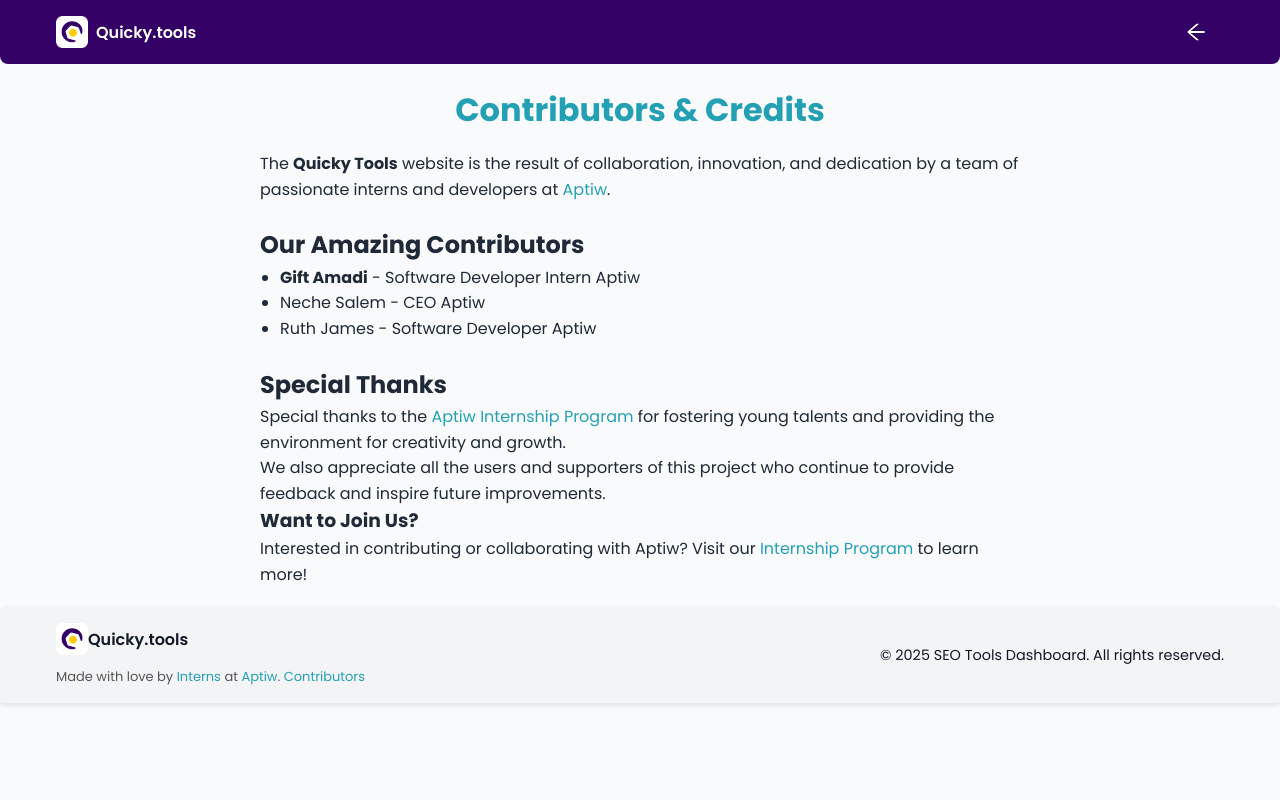
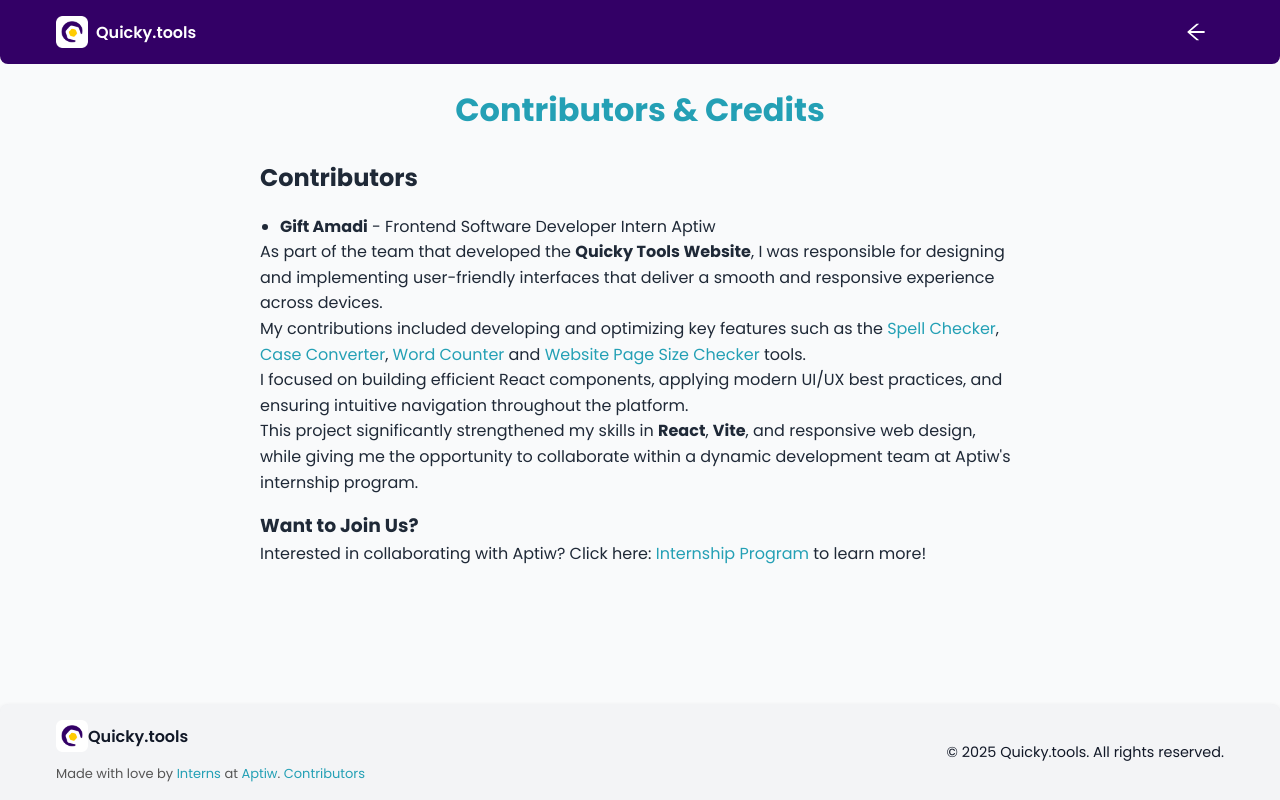
Before and after one commit to valuedgift/tools-webste-correct, a React (Vite) app: page /contributors in a window 1280 px wide. Built offline with nearby package versions, Linux system fonts and the light colour scheme.

Commit message:
fourth commit

```diff
--- a/src/components/Footer.jsx
+++ b/src/components/Footer.jsx
@@ -1,4 +1,6 @@
 // File: src/components/Footer.jsx
+import { Link } from 'react-router-dom';
+
 const Footer = () => (
   <footer className="footer">
     <div className="container footer-content">
@@ -14,11 +16,12 @@
           <a href="https://aptiw.com/internship" target="_blank" rel="noopener noreferrer">Interns</a>{' '}
           at{' '}
           <a href="https://aptiw.com" target="_blank" rel="noopener noreferrer">Aptiw</a>.{' '}
-          <a href="/contributors" target="_blank" rel="noopener noreferrer">Contributors</a>
+          <Link to="/contributors">Contributors</Link>
+          {/* <a href="/contributors" target="_blank" rel="noopener noreferrer">Contributors</a> */}
         </p>
       </div>
 
-      <p>&copy; {new Date().getFullYear()} SEO Tools Dashboard. All rights reserved.</p>
+      <p>&copy; {new Date().getFullYear()} Quicky.tools. All rights reserved.</p>
 
     </div>
   </footer>
--- a/src/index.css
+++ b/src/index.css
@@ -198,6 +198,10 @@
   margin: 0 auto;
 }
 
+.flex-grow {
+  min-height: calc(100vh - 160px);
+}
+
 .container {
   max-width: 1200px;
   margin: 0 auto;
--- a/src/pages/Contributors.css
+++ b/src/pages/Contributors.css
@@ -11,6 +11,10 @@
   color: #24a0b5;
 }
 
+h2:first-of-type {
+  margin-bottom: 1rem;
+}
+
 .contributors-page h2 {
   font-size: 1.5rem;
   margin-top: 1.5rem;
@@ -22,6 +26,10 @@
   padding-left: 20px;
 }
 
+/* .contributors-page p {
+  margin-top: 10px;
+} */
+
 .contributors-page a {
   color: #24a0b5;
   text-decoration: none;
@@ -30,3 +38,7 @@
 .contributors-page a:hover {
   text-decoration: underline;
 }
+
+h3 {
+  margin-top: 1rem;
+}
--- a/src/pages/Contributors.jsx
+++ b/src/pages/Contributors.jsx
@@ -1,33 +1,36 @@
 import './Contributors.css';
+import { Link } from 'react-router-dom';
+
 
 const Contributors = () => {
   return (
     <div className="contributors-page">
       <h1>Contributors & Credits</h1>
 
-      <p>
-        The <strong>Quicky Tools</strong> website is the result of collaboration, innovation, and dedication by a team of passionate interns and developers at <a href="https://aptiw.com" target="_blank" rel="noopener noreferrer">Aptiw</a>.
-      </p>
-
-      <h2>Our Amazing Contributors</h2>
+      <h2>Contributors</h2>
       <ul>
-        <li><strong>Gift Amadi</strong> - Software Developer Intern Aptiw</li>
-        <li>Neche Salem - CEO Aptiw</li>
-        <li>Ruth James - Software Developer Aptiw</li>
+        <li><strong>Gift Amadi</strong> - Frontend Software Developer Intern Aptiw</li>
       </ul>
 
-      <h2>Special Thanks</h2>
       <p>
-        Special thanks to the <a href="https://aptiw.com/internship" target="_blank" rel="noopener noreferrer">Aptiw Internship Program</a> for fostering young talents and providing the environment for creativity and growth.
+        As part of the team that developed the <strong>Quicky Tools Website</strong>, I was responsible for designing and implementing user-friendly interfaces that deliver a smooth and responsive experience across devices.
       </p>
 
       <p>
-        We also appreciate all the users and supporters of this project who continue to provide feedback and inspire future improvements.
+        My contributions included developing and optimizing key features such as the{' '}
+        <Link to="/spell-checker">Spell Checker</Link>,{' '}
+        <Link to="/case-converter">Case Converter</Link>,{' '}
+        <Link to="/word-counter">Word Counter</Link> and{' '}
+        <Link to="/page-size-checker">Website Page Size Checker</Link> tools.
       </p>
+
+      <p>I focused on building efficient React components, applying modern UI/UX best practices, and ensuring intuitive navigation throughout the platform.</p>
+
+      <p>This project significantly strengthened my skills in <strong>React</strong>, <strong>Vite</strong>, and responsive web design, while giving me the opportunity to collaborate within a dynamic development team at Aptiw's internship program.</p>
 
       <h3>Want to Join Us?</h3>
       <p>
-        Interested in contributing or collaborating with Aptiw? Visit our <a href="https://aptiw.com/internship" target="_blank" rel="noopener noreferrer">Internship Program</a> to learn more!
+        Interested in collaborating with Aptiw? Click here: <a href="https://aptiw.com/internship" target="_blank" rel="noopener noreferrer">Internship Program</a> to learn more!
       </p>
     </div>
   );
--- a/src/tools/SpellChecker.css
+++ b/src/tools/SpellChecker.css
@@ -162,9 +162,7 @@
 }
 
 .check-buttons button:hover {
-  background-color: #330066;
-  border: 1px solid #FFCC00;
-  /* background: #9fa0a1; */
+  background-color: #440087;
 }
 
 .check-buttons button:disabled {
--- a/src/tools/WebsitePageSizeChecker.css
+++ b/src/tools/WebsitePageSizeChecker.css
@@ -63,8 +63,7 @@
 }
 
 .check-button:hover {
-  background-color: #330066;
-  border: 2px solid #FFCC00;
+  background-color: #440087;
 }
 
 .table-container {
--- a/src/tools/WordCounter.css
+++ b/src/tools/WordCounter.css
@@ -63,8 +63,7 @@
 }
 
 .count-button:hover {
-  background-color: #330066;
-  border: 1px solid #FFCC00;
+  background-color: #440087;
 }
 
 .clear-button {
```
